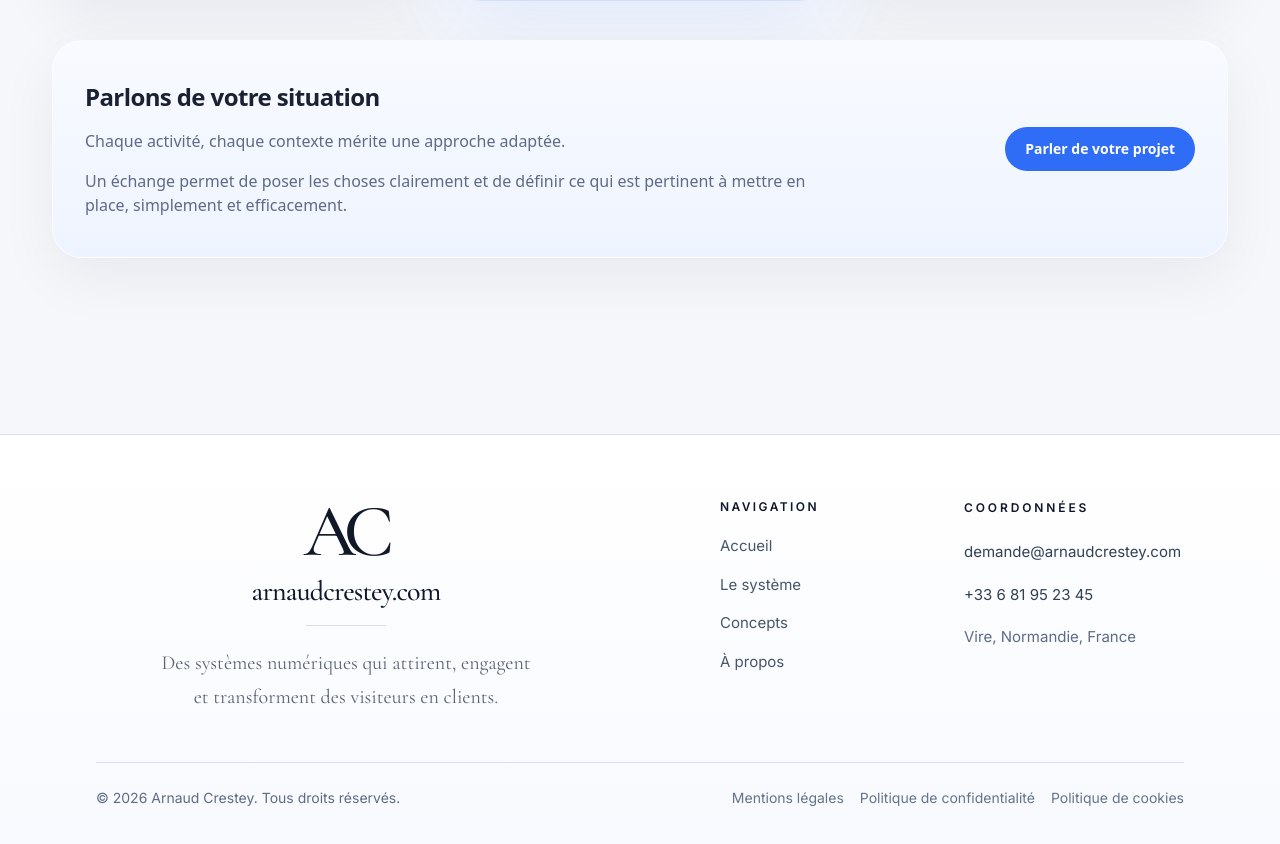
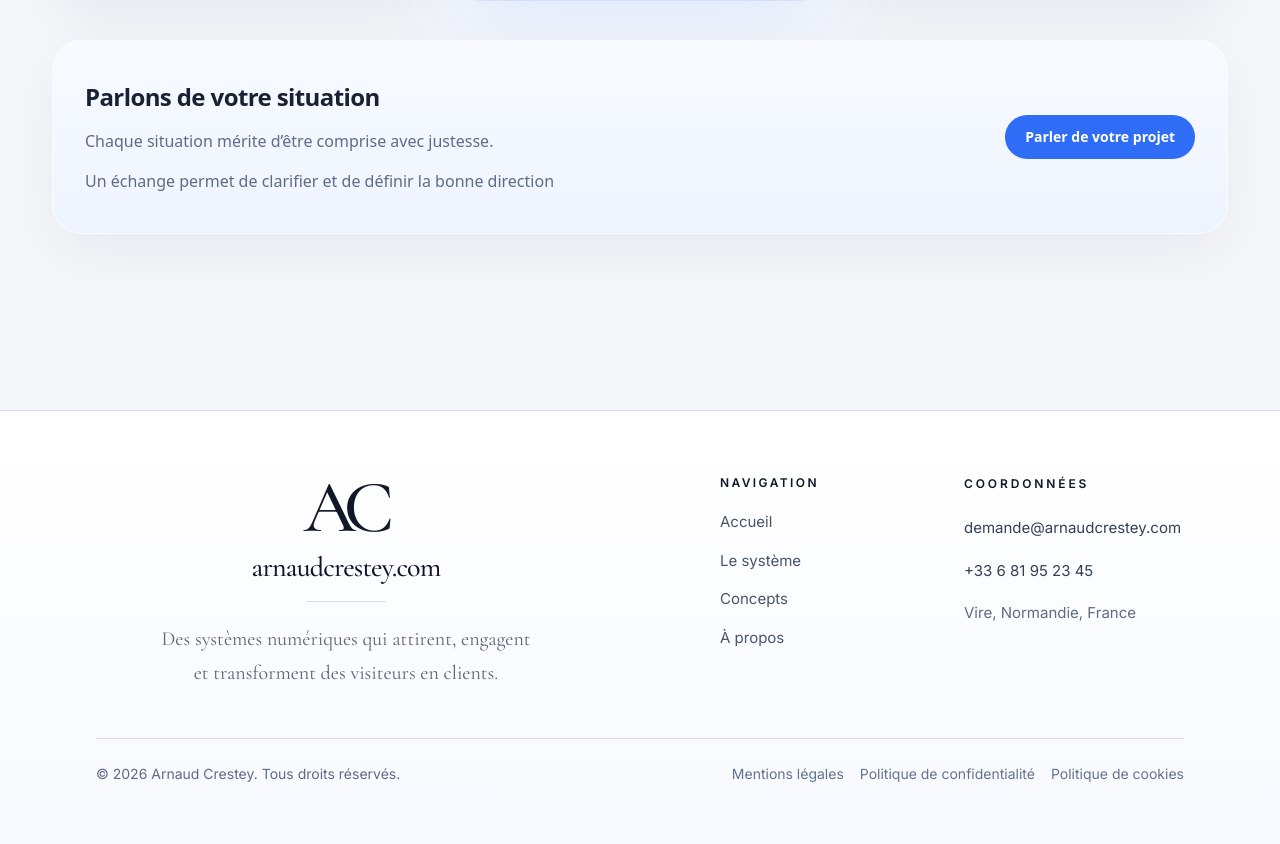
Before and after one commit to arnaudcrestey/portail-site-vitrine, a Next.js app: page /tarifs in a window 1280 px wide. Shown: the part 940-1784 px from the top of the page. Built offline with nearby package versions, Linux system fonts and the light colour scheme.

Commit message:
Update page.tsx

```diff
--- a/app/tarifs/page.tsx
+++ b/app/tarifs/page.tsx
@@ -129,11 +129,11 @@ export default function TarifsPage() {
                 </h2>
 
                 <p className="mt-4 text-sm leading-7 text-slate sm:text-base">
-                 Chaque activité, chaque contexte mérite une approche adaptée.
+                 Chaque situation mérite d’être comprise avec justesse.
                 </p>
 
                 <p className="mt-4 text-sm leading-7 text-slate sm:text-base">
-                  Un échange permet de poser les choses clairement et de définir ce qui est pertinent à mettre en place, simplement et efficacement.
+                 Un échange permet de clarifier et de définir la bonne direction
                 </p>
               </div>
 
```
